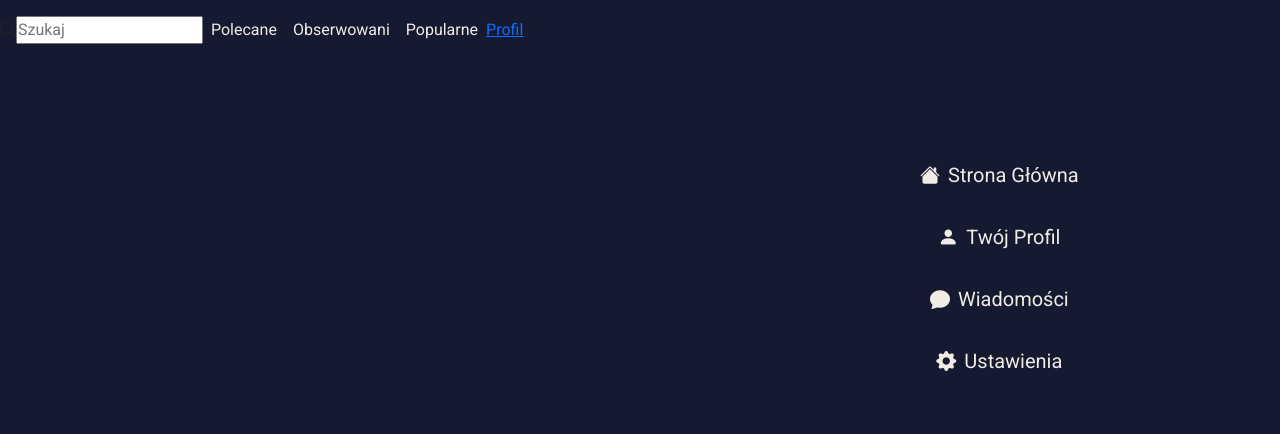
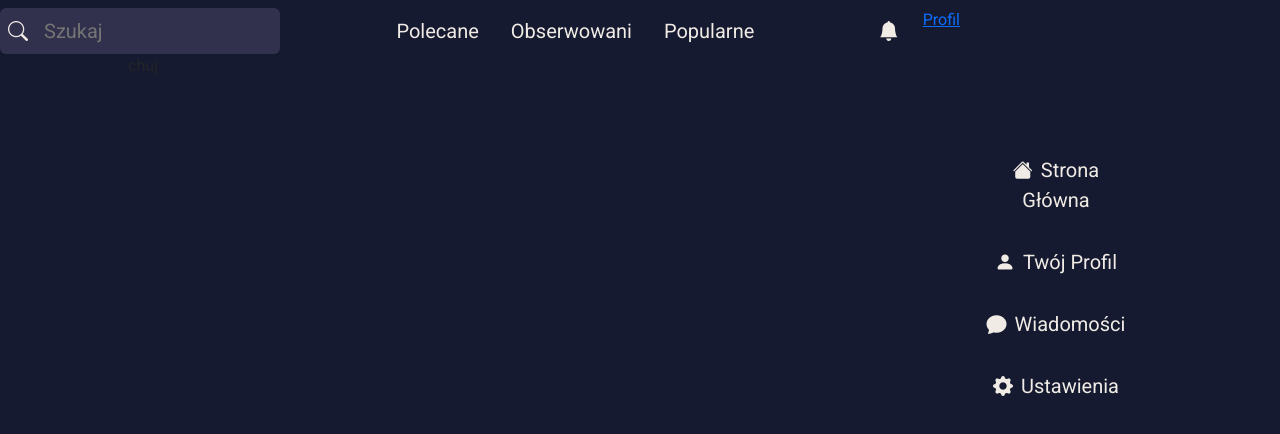
Before and after one commit to BiOSFire/weber, a Vue app in the folder frontend/: page / in a window 1280 px wide. Shown: the top 434 px of the page. Built offline with nearby package versions, Linux system fonts and the light colour scheme.

Commit message:
Added serach bar and centred content

```diff
--- a/frontend/src/assets/style/styles.css
+++ b/frontend/src/assets/style/styles.css
@@ -18,22 +18,43 @@ body {
   min-width: 100vw;
 }
 /* Navbar settings */
-.nav-box {
+.nav-right-box {
   height: 400px;
+  width: 15%;
 }
-button {
+
+.home {
+  width: 50%;
+}
+
+.obs-prop-box {
+  width: 15%;
+}
+button,
+.bi,
+input {
   background: transparent;
   border: none;
   color: var(--web-color);
-  transition: 0.6s;
+  transition: 0.3s;
 }
 
 button:hover {
   background-color: var(--web-color);
   color: var(--darkest-color);
-  transition: 0.6s;
+  transition: 0.3s;
+}
+.btn-top:hover {
+  background-color: var(--dark-color);
+  color: var(--web-color);
 }
 
-.home {
-  width: 70%;
+/* Search bar */
+.search-bar {
+  background: var(--dark-color);
 }
+input:focus,
+textarea:focus,
+select:focus {
+  outline: none;
+}
--- a/frontend/src/components/NavTopComponent.vue
+++ b/frontend/src/components/NavTopComponent.vue
@@ -1,14 +1,21 @@
 <template>
-  <div class="d-flex flex-row gap-2 align-items-center mt-3">
-    <div class="search-bar">
-      <i class="bi bi-search"></i>
+  <div
+    class="nav-top-box d-flex flex-row justify-content-between gap-2 align-items-center mt-2 w-75"
+  >
+    <div class="search-bar rounded-2 fs-5 p-2">
+      <span><i class="bi bi-search btn-top pe-3"></i></span>
       <input type="text" placeholder="Szukaj" />
     </div>
     <div class="d-flex flex-row gap-3">
-      <button>Polecane</button>
-      <button>Obserwowani</button>
-      <button>Popularne</button>
+      <button class="btn-top rounded-2 fs-5 p-2">Polecane</button>
+      <button class="btn-top rounded-2 fs-5 p-2">Obserwowani</button>
+      <button class="btn-top rounded-2 fs-5 p-2">Popularne</button>
     </div>
-    <div><a href="">Profil</a></div>
+    <div class="d-flex flex-row gap-3">
+      <button class="btn-top rounded-2 fs-5 p-2">
+        <i class="bi bi-bell-fill"></i>
+      </button>
+      <div><a href="">Profil</a></div>
+    </div>
   </div>
 </template>
--- a/frontend/src/components/NavigationComponent.vue
+++ b/frontend/src/components/NavigationComponent.vue
@@ -1,6 +1,6 @@
 <template>
   <div
-    class="nav-box d-flex align-items-center justify-content-center fw-bold flex-column p-3 gap-3 mt-4 position-sticky top-0"
+    class="nav-right-box d-flex align-items-center justify-content-center fw-bold flex-column p-3 gap-3 mt-4 position-sticky top-0"
   >
     <button class="p-2 rounded-2 fs-5">
       <i class="bi bi-house-fill pe-2"></i>Strona Główna
--- a/frontend/src/components/ObservationPropsComponent.vue
+++ b/frontend/src/components/ObservationPropsComponent.vue
@@ -1,3 +1,3 @@
 <template>
-  <div></div>
+  <div class="obs-prop-box">chuj</div>
 </template>
--- a/frontend/src/views/HomeView.vue
+++ b/frontend/src/views/HomeView.vue
@@ -1,7 +1,7 @@
 <template>
   <div class="d-flex flex-column">
     <nav-top-component />
-    <div class="d-flex flex-row">
+    <div class="d-flex flex-row justify-content-center">
       <observation-props-component />
       <div class="home fs-1"></div>
       <navigation-component />
```
